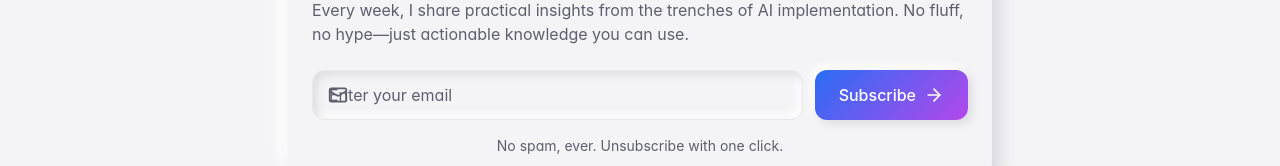
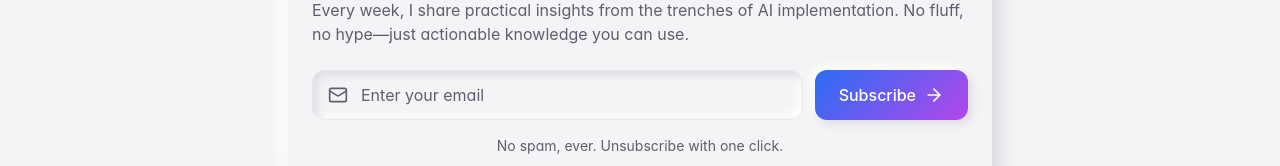
Before and after one commit to mrmetaverse/theinterop, a Next.js app: page /subscribe in a window 1280 px wide. Shown: the part 414-580 px from the top of the page. Built offline with nearby package versions, Linux system fonts and the light colour scheme; a web font is replaced by a local one.

Commit message:
Fix email input icon/placeholder overlap
- Use inline style for padding-left to override base .neu-input padding
- Add pointer-events-none to icon to prevent interaction issues

```diff
--- a/src/components/ui/SubscribeForm.tsx
+++ b/src/components/ui/SubscribeForm.tsx
@@ -138,13 +138,14 @@ export default function SubscribeForm({ variant = 'inline', className = '' }: Su
   return (
     <form onSubmit={handleSubmit} className={`flex flex-col sm:flex-row gap-3 ${className}`}>
       <div className="relative flex-1">
-        <Mail className="absolute left-4 top-1/2 -translate-y-1/2 w-5 h-5 text-foreground-muted" />
+        <Mail className="absolute left-4 top-1/2 -translate-y-1/2 w-5 h-5 text-foreground-muted pointer-events-none" />
         <input
           type="email"
           value={email}
           onChange={(e) => setEmail(e.target.value)}
           placeholder="Enter your email"
-          className="neu-input pl-12"
+          className="neu-input"
+          style={{ paddingLeft: '3rem' }}
           disabled={status === 'loading'}
           required
         />
```
